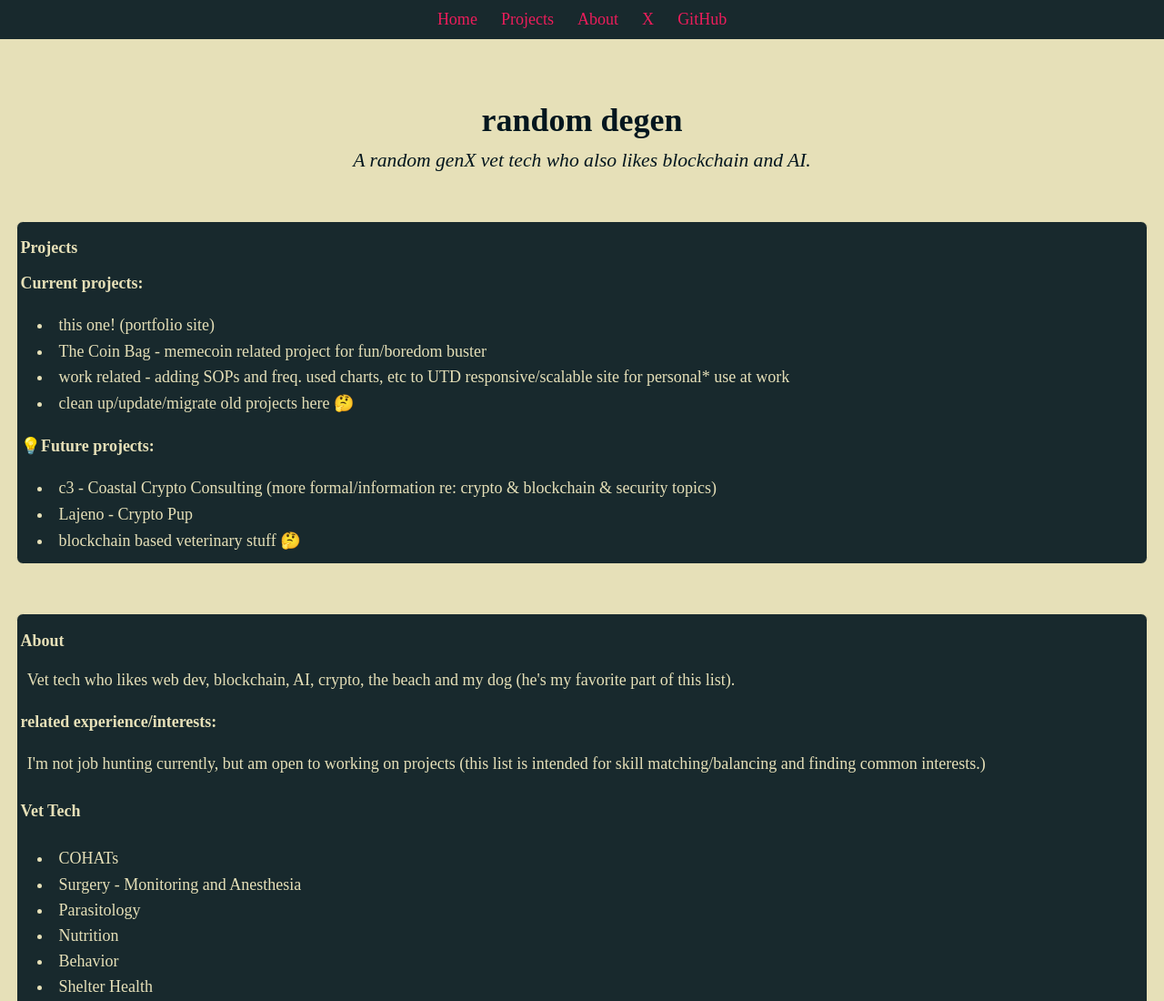
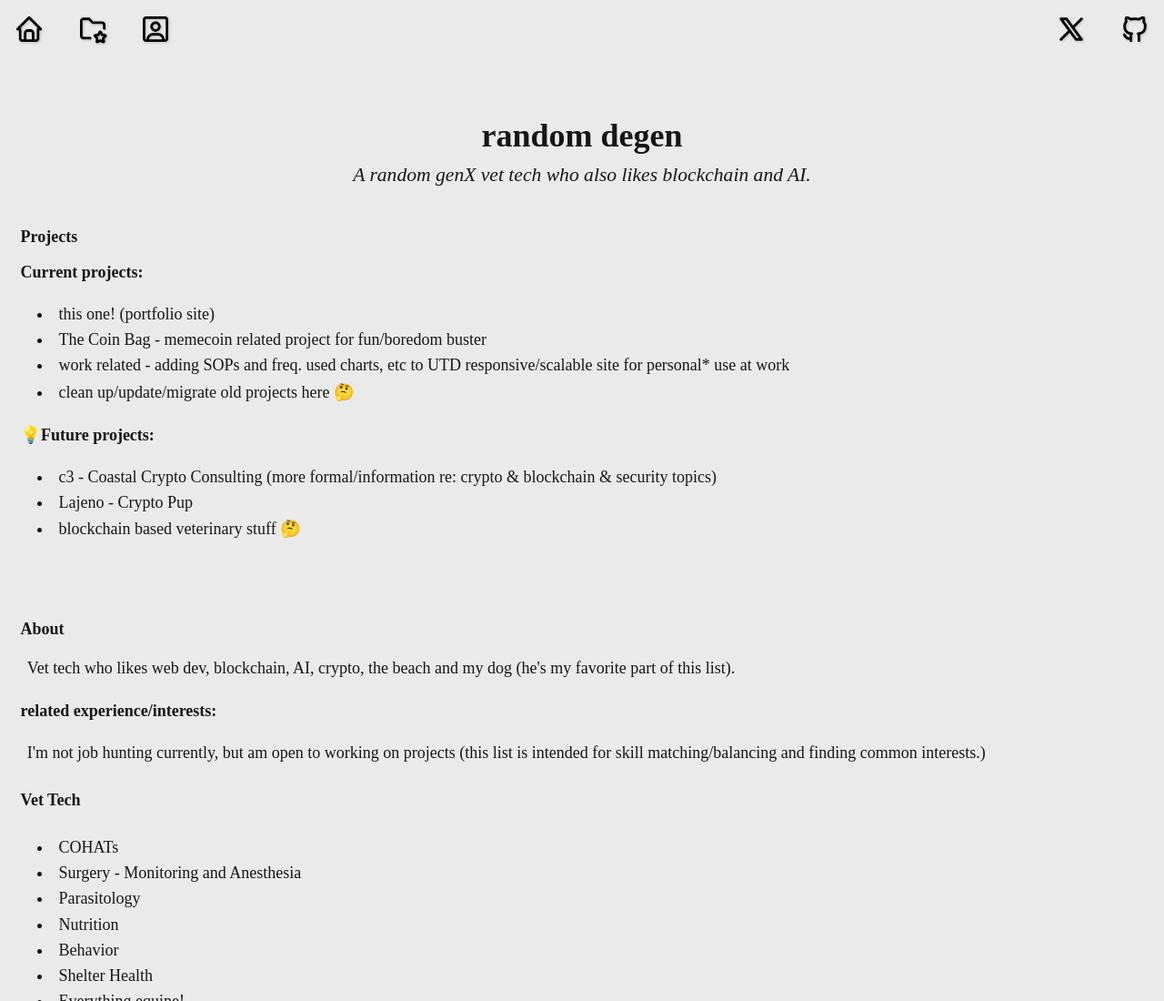
Before and after one commit to ARomano79/random-degen, a plain HTML site: page index.html in a window 1280 px wide. Shown: the top 1100 px of the page at 91% size. Drawn offline with Linux system fonts and the light colour scheme.

Commit message:
updated nav bar, hopefully it plays better.  Used generic free set from online for now.  worked on colors a little also.  Work on light/mode dark mode and invert colors in future update.

```diff
--- a/index.html
+++ b/index.html
@@ -9,11 +9,21 @@
   <body>
     <header>
       <nav>
-        <a href="">Home</a>
-        <a href="#projects">Projects</a>
-        <a href="#about">About</a>
-        <a href="https://x.com/amiepepefren420">X</a>
-        <a href="https://github.com/ARomano79">GitHub</a>
+        <div id="site-nav">
+          <a href=""><img src="src/home.png" alt="Home" /></a>
+          <a href="#projects"
+            ><img src="src/folder-star.png" alt="Projects"
+          /></a>
+          <a href="#about"><img src="src/user-square.png" alt="About" /></a>
+        </div>
+        <div id="contact-nav">
+          <a href="https://x.com/amiepepefren420"
+            ><img src="src/brand-x.png" alt="X"
+          /></a>
+          <a href="https://github.com/ARomano79"
+            ><img src="src/brand-github.png" alt="GitHub"
+          /></a>
+        </div>
       </nav>
       <section id="hero">
         <h1>random degen</h1>
--- a/src/styles.css
+++ b/src/styles.css
@@ -7,20 +7,21 @@
 :root {
 
     /* WHOLE PAGE */
-    --bg-color: rgba(230,224,184,1);
-    --text-color: rgba(3,22,30,1);
-    --link-color: rgba(236,29,91,1);
-    --alink-color: rgba(228,106,99,1);
-    --vlink-color: rgba(236,29,91,1);
-    --hlink-color: rgba(72,180,145,1);
+    --bg-color: rgba(234,234,234,1);
+    --text-color: rgba(22,22,22,1);
+    --link-color: rgba(67,110,238,1);
+    --alink-color: rgba(187,38,73,1);
+    --vlink-color: rgba(85,26,139,1);
+    --hlink-color: rgba(187,38,73,1);
 
     /* NAV & FOOTER */
-    --nav-bg-color: rgba(3,22,30,0.9);
-    --nav-text-color: rgba(230,224,184,1);
-    --nav-link-color: rgba(236,29,91,1);
-    --nav-alink-color: rgba(228,106,99,1);
-    --nav-hlink-color: rgba(91,196,163,1);
-    --nav-vlink-color: rgba(236,29,91,1);
+    --nav-bg-color: rgba(234,234,234,1);
+    --nav-text-color: rgba(22,22,22,1);
+    --nav-link-color: rgba(67,110,238,1);
+    --nav-alink-color: rgba(187,38,73,1);
+    --nav-vlink-color: rgba(85,26,139,1);
+    --nav-hlink-color: rgba(187,38,73,1);
+
 }
 
 html, body {
@@ -88,15 +89,25 @@ header {
 
 nav, #hero {
     margin: 0 auto;
-    padding: 0.6rem;
+    padding: 0;
 }
 
      nav {
-        background-color: var(--nav-bg-color);
-     }
+     /* border: 2px solid blue; */
+
+     /* flex styles below*/
+
+       display: flex;
+        flex-flow: row no-wrap;
+        justify-content: space-between;
+        align-items: stretch;
+        align-content: stretch;
+        flex-grow: 1;
+        max-width: 80rem;
+         }
 
          nav a {
-           /* border: 2px solid white; */
+           /* border: 2px solid red; */
             color: var(--nav-link-color);
             margin: 0.2rem 0.4rem;
             padding: 0.2rem;
@@ -111,11 +122,36 @@ nav, #hero {
             color: var(--nav-vlink-color);
          }
 
-         nav a:hover {
+         footer a:hover {
             border-top: 2px solid var(--nav-hlink-color);
             border-bottom: 2px solid var(--nav-hlink-color);
             color: var(--nav-hlink-color);
          }
+
+         nav a:hover {
+            color: var(--nav-hlink-color);
+         }
+
+         nav img {
+            border: 0.1px solid transparent;
+            border-radius: 0.4rem;
+            filter: drop-shadow(0.1rem 0.1rem 0.1rem rgba(0,0,0,0.2));
+            margin: 0.6rem auto;
+            padding: 0.2rem;
+            height: 2.4rem;
+         }
+
+
+
+         /* icon images d/l from:
+         Tabler.io - SVG and other options available, using PNG for now
+         home - https://tabler.io/icons/icon/home
+         projects - https://tabler.io/icons/icon/folder-star
+         about -https://tabler.io/icons/icon/user or
+                https://tabler.io/icons/icon/user-square  (? try both ?)
+         X (twitter) - https://tabler.io/icons/icon/brand-x
+         GitHub - https://tabler.io/icons/icon/brand-github
+         */
 
      #hero {
         /* border: 2px solid magenta; */
```
Also changed, not shown: src/brand-github.png (added), src/brand-x.png (added), src/folder-star.png (added), src/home.png (added), src/user-square.png (added), src/user.png (added).
